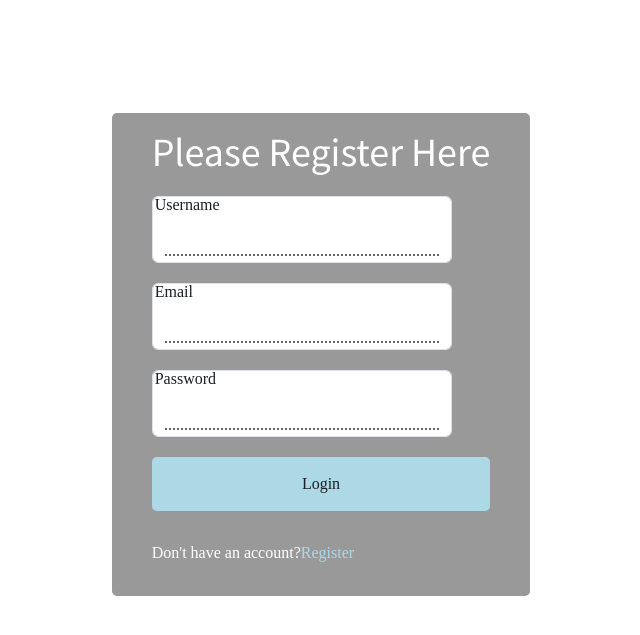
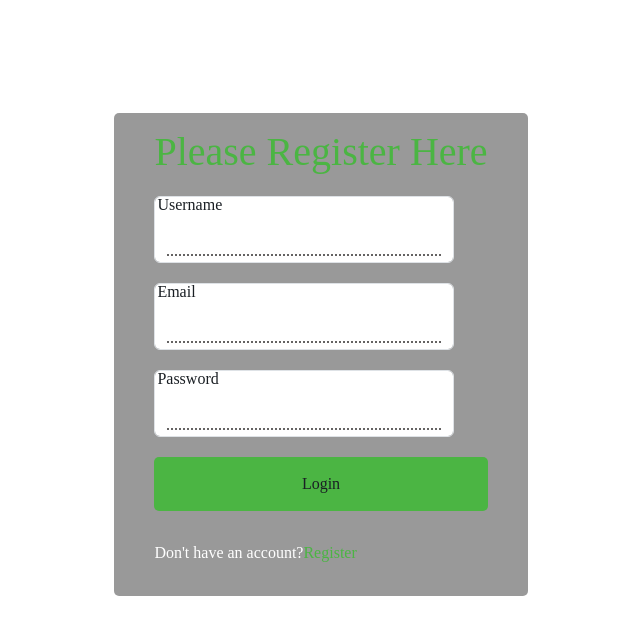
Before and after one commit to lefelate/django-ecommerce, a Django app: page /auth/signup/ in a window 1280 px wide. Shown: the part 86-721 px from the top of the page, without its empty margins (319-959 px from the left). Run offline with Django 4.2, Linux system fonts and the light colour scheme; some libraries are stand-ins or nearby versions.

Commit message:
styling of form

```diff
--- a/ecommerce/static/assets/css/style.css
+++ b/ecommerce/static/assets/css/style.css
@@ -66,11 +66,12 @@ body {
     position: relative;
     margin: 20px 0 20px;
     width: 300px;
+    outline: none;
 }
 
 .form-control input {
-    /* background-color: transparent; */
-    border: none;
+    background-color: transparent;
+    border: 0;
     border-bottom: 2px dotted #656363;
     display: block;
     width: 100%;
--- a/ecommerce/templates/signup.html
+++ b/ecommerce/templates/signup.html
@@ -6,7 +6,7 @@
 {% endblock head %} {% block body %}
 
 <div class="container">
-  <h1>Please Register Here</h1>
+  <h1 style="font-family: serif; color: #4BB543;">Please Register Here</h1>
 
   <form action="" method="">
       <div class="form-control">
@@ -21,8 +21,8 @@
           <input type="password" name="" value="" required>
           <label for="">Password</label>
       </div>
-      <button class="btn">Login</button>
-      <p class="text">Don't have an account?<a href="#">Register</a></p>
+      <button class="btn" style="background-color: #4BB543;">Login</button>
+      <p class="text">Don't have an account?<a href="/auth/signup/" style="color: #4BB543;">Register</a></p>
   </form>
 </div>
 
```
